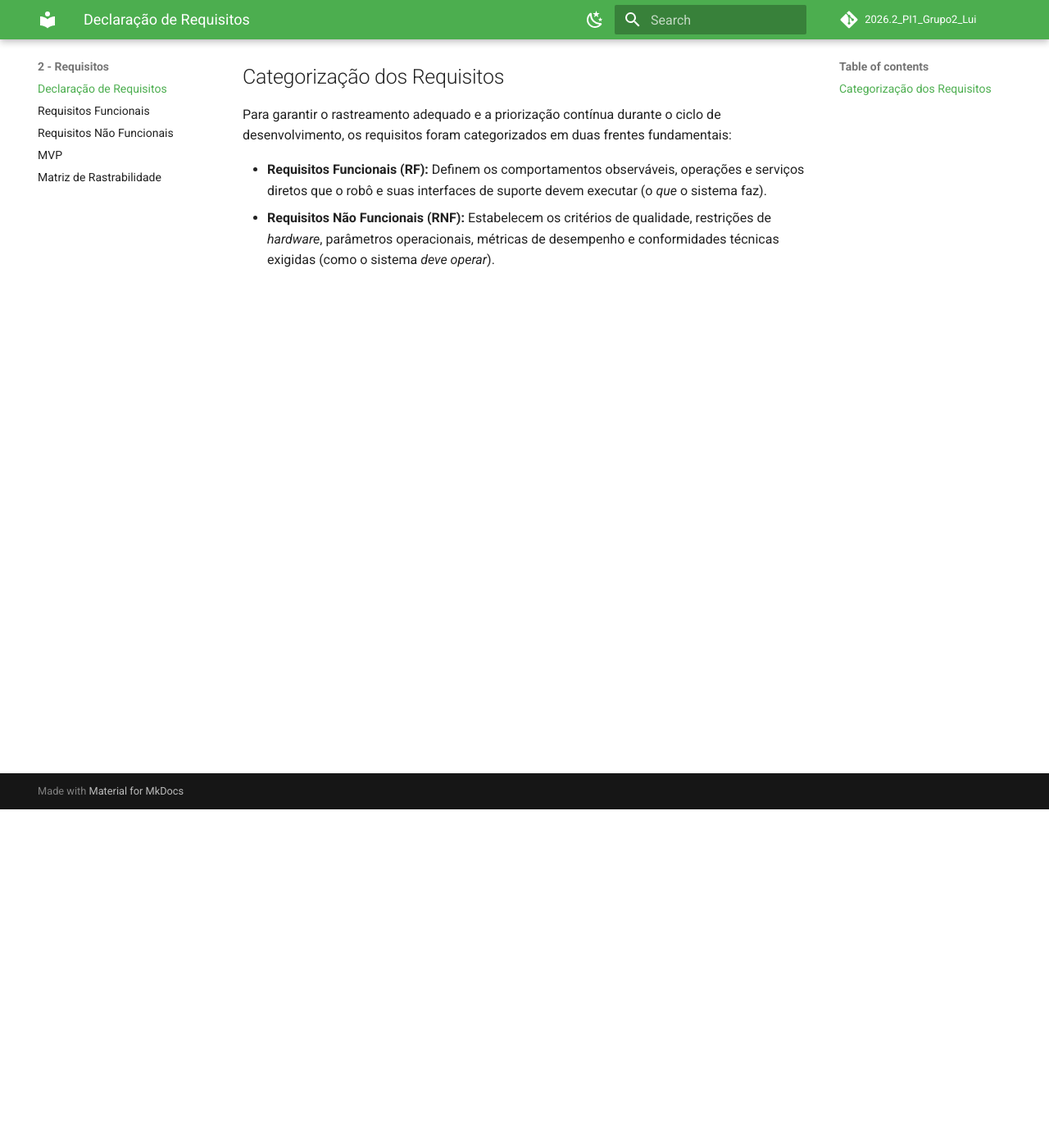
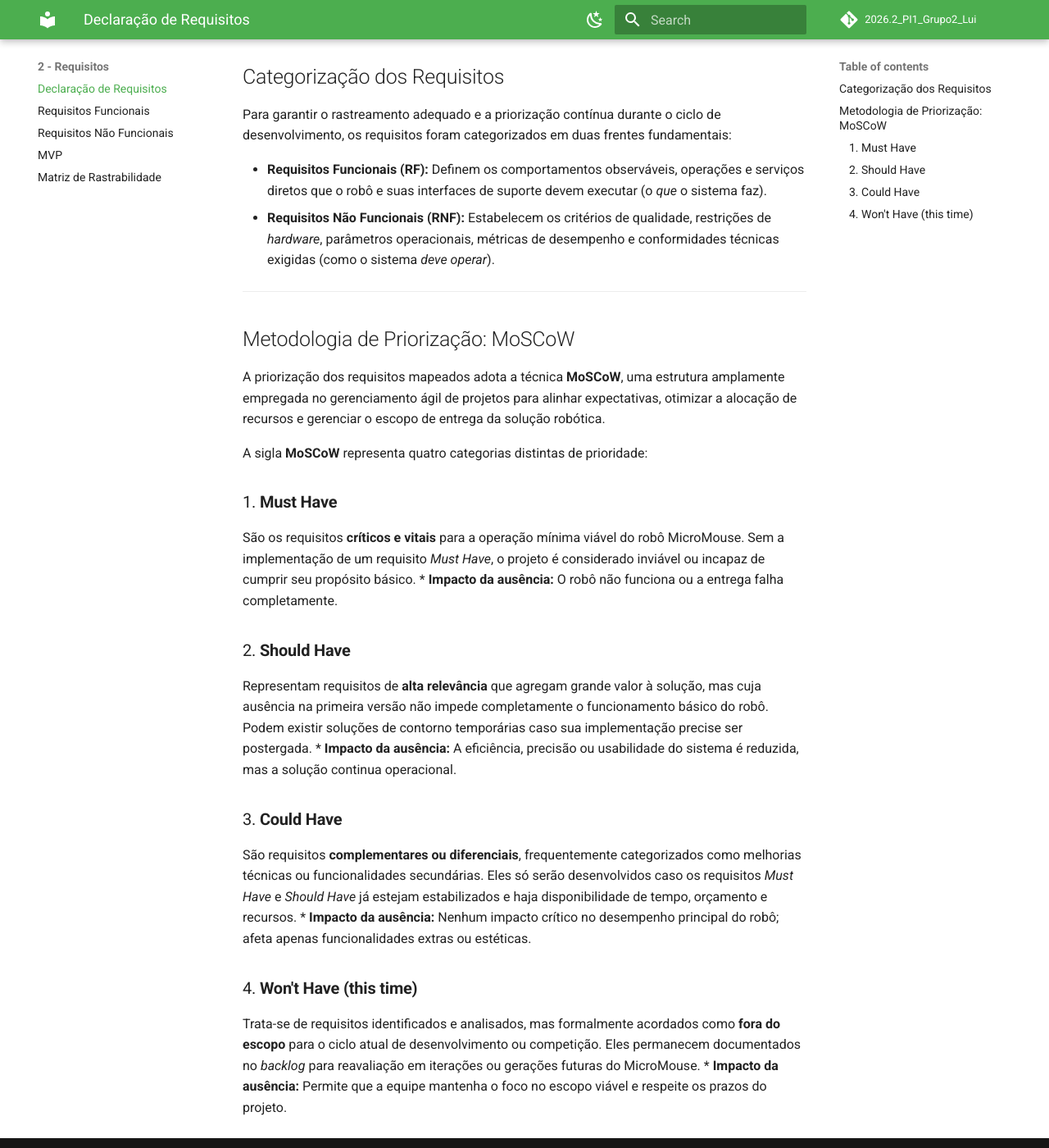
Before and after one commit to fcte-pi1/2026.2_PI1_Grupo2_Lui, an MkDocs documentation site: the page built from docs/2 - Requisitos/Requisitos.md, in a window 1280 px wide and 1400 px high, scrolled down 413 px. Shown: the whole window at 82% size. Built offline with MkDocs 1.6.1 and Material for MkDocs 9.7.7, drawn with Linux system fonts in a browser that asks for light colours; comment, search, counter and statistics services are not loaded.

Commit message:
docs: Complementacao do Documento inicial de Requisitos

```diff
--- a/docs/2 - Requisitos/Requisitos.md
+++ b/docs/2 - Requisitos/Requisitos.md
@@ -13,3 +13,27 @@ Para garantir o rastreamento adequado e a priorização contínua durante o cicl
 
 * **Requisitos Funcionais (RF):** Definem os comportamentos observáveis, operações e serviços diretos que o robô e suas interfaces de suporte devem executar (o *que* o sistema faz).
 * **Requisitos Não Funcionais (RNF):** Estabelecem os critérios de qualidade, restrições de *hardware*, parâmetros operacionais, métricas de desempenho e conformidades técnicas exigidas (como o sistema *deve operar*).
+
+---
+
+## Metodologia de Priorização: MoSCoW
+
+A priorização dos requisitos mapeados adota a técnica **MoSCoW**, uma estrutura amplamente empregada no gerenciamento ágil de projetos para alinhar expectativas, otimizar a alocação de recursos e gerenciar o escopo de entrega da solução robótica.
+
+A sigla **MoSCoW** representa quatro categorias distintas de prioridade:
+
+### 1. **Must Have**
+São os requisitos **críticos e vitais** para a operação mínima viável do robô MicroMouse. Sem a implementação de um requisito *Must Have*, o projeto é considerado inviável ou incapaz de cumprir seu propósito básico.
+* **Impacto da ausência:** O robô não funciona ou a entrega falha completamente.
+
+### 2. **Should Have**
+Representam requisitos de **alta relevância** que agregam grande valor à solução, mas cuja ausência na primeira versão não impede completamente o funcionamento básico do robô. Podem existir soluções de contorno temporárias caso sua implementação precise ser postergada.
+* **Impacto da ausência:** A eficiência, precisão ou usabilidade do sistema é reduzida, mas a solução continua operacional.
+
+### 3. **Could Have**
+São requisitos **complementares ou diferenciais**, frequentemente categorizados como melhorias técnicas ou funcionalidades secundárias. Eles só serão desenvolvidos caso os requisitos *Must Have* e *Should Have* já estejam estabilizados e haja disponibilidade de tempo, orçamento e recursos.
+* **Impacto da ausência:** Nenhum impacto crítico no desempenho principal do robô; afeta apenas funcionalidades extras ou estéticas.
+
+### 4. **Won't Have (this time)**
+Trata-se de requisitos identificados e analisados, mas formalmente acordados como **fora do escopo** para o ciclo atual de desenvolvimento ou competição. Eles permanecem documentados no *backlog* para reavaliação em iterações ou gerações futuras do MicroMouse.
+* **Impacto da ausência:** Permite que a equipe mantenha o foco no escopo viável e respeite os prazos do projeto.
```
